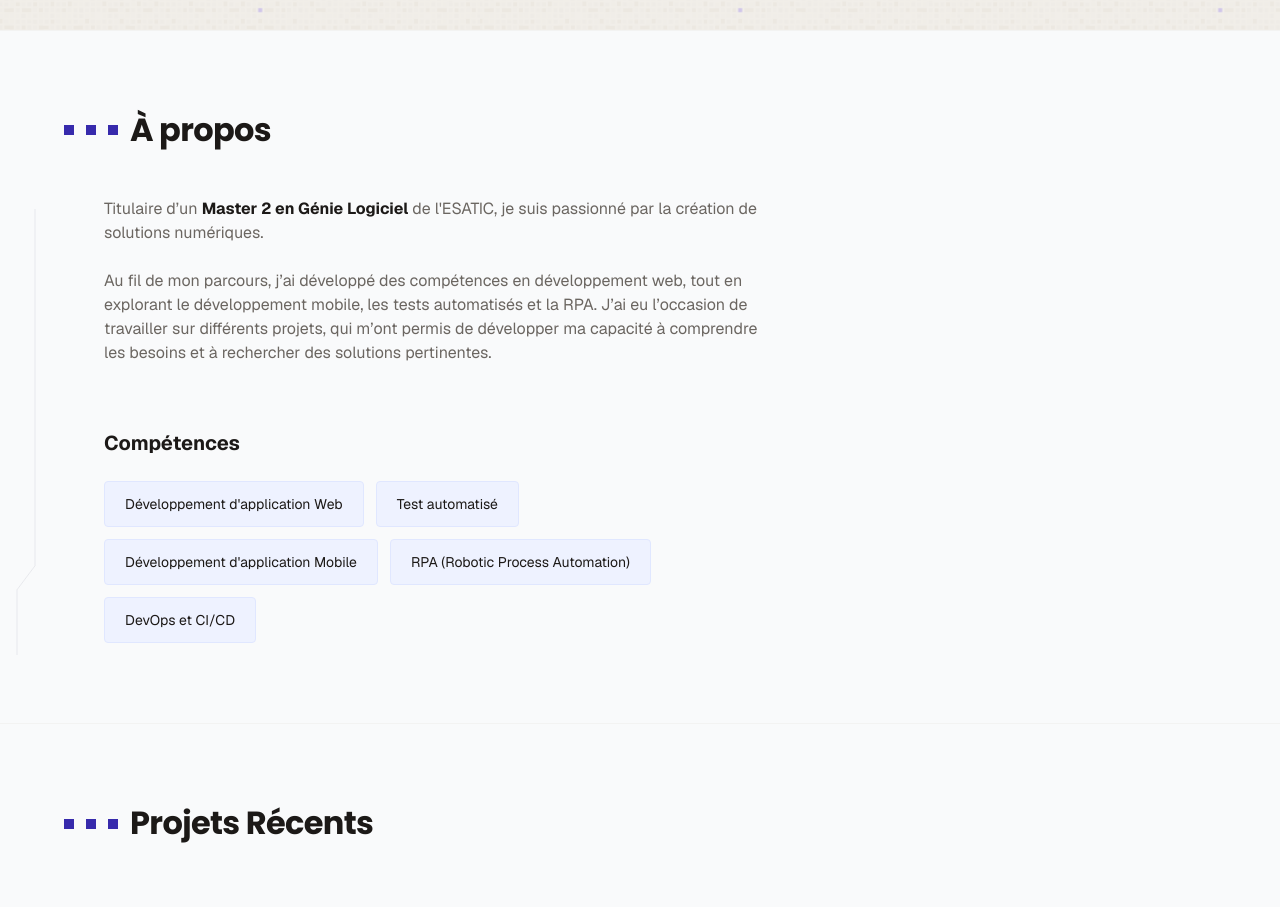
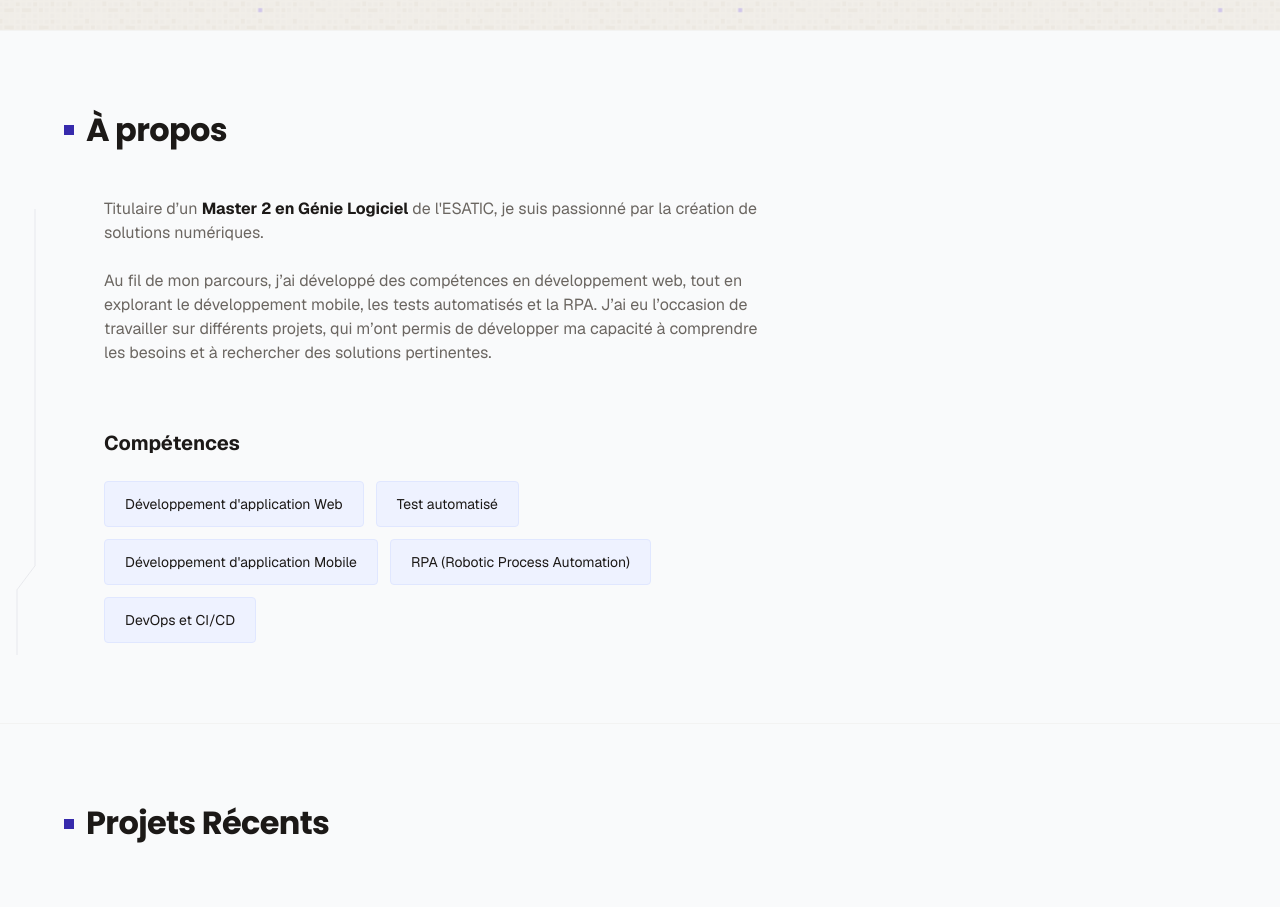
Before and after one commit to menace-s/portfolio, a Next.js app: page / in a window 1280 px wide. Shown: the part 760-1667 px from the top of the page. Built offline with nearby package versions, Linux system fonts and the light colour scheme.

Commit message:
Remove duplicate span elements in About, Projects, and Stack components

```diff
--- a/components/sections/about.tsx
+++ b/components/sections/about.tsx
@@ -14,8 +14,6 @@ export function About() {
     >
       <Container>
         <FadeIn className="mb-12 flex items-center gap-3">
-          <span aria-hidden="true" className="h-2.5 w-2.5 shrink-0 bg-indigo-800" />
-          <span aria-hidden="true" className="h-2.5 w-2.5 shrink-0 bg-indigo-800" />
           <span aria-hidden="true" className="h-2.5 w-2.5 shrink-0 bg-indigo-800" />
           <h2 className="font-heading-rounded text-headline-md font-bold text-on-surface md:text-headline-lg-mobile">
             À propos
--- a/components/sections/projects.tsx
+++ b/components/sections/projects.tsx
@@ -43,8 +43,6 @@ export function Projects() {
         <FadeIn className="mb-16">
           <div className="flex items-center gap-3">
             <span aria-hidden="true" className="h-2.5 w-2.5 shrink-0 bg-indigo-800" />
-            <span aria-hidden="true" className="h-2.5 w-2.5 shrink-0 bg-indigo-800" />
-            <span aria-hidden="true" className="h-2.5 w-2.5 shrink-0 bg-indigo-800" />
             <h2 className="font-heading-rounded text-headline-md font-bold text-on-surface md:text-headline-lg-mobile">
               Projets Récents
             </h2>
--- a/components/sections/stack.tsx
+++ b/components/sections/stack.tsx
@@ -68,8 +68,6 @@ export function Stack() {
       <Container>
         <FadeIn className="mb-12 flex items-center gap-3">
           <span aria-hidden="true" className="h-2.5 w-2.5 shrink-0 bg-indigo-800" />
-          <span aria-hidden="true" className="h-2.5 w-2.5 shrink-0 bg-indigo-800" />
-          <span aria-hidden="true" className="h-2.5 w-2.5 shrink-0 bg-indigo-800" />
           <h2 className="font-heading-rounded text-headline-md font-bold text-on-surface md:text-headline-lg-mobile">
             Stack technique
           </h2>
```
